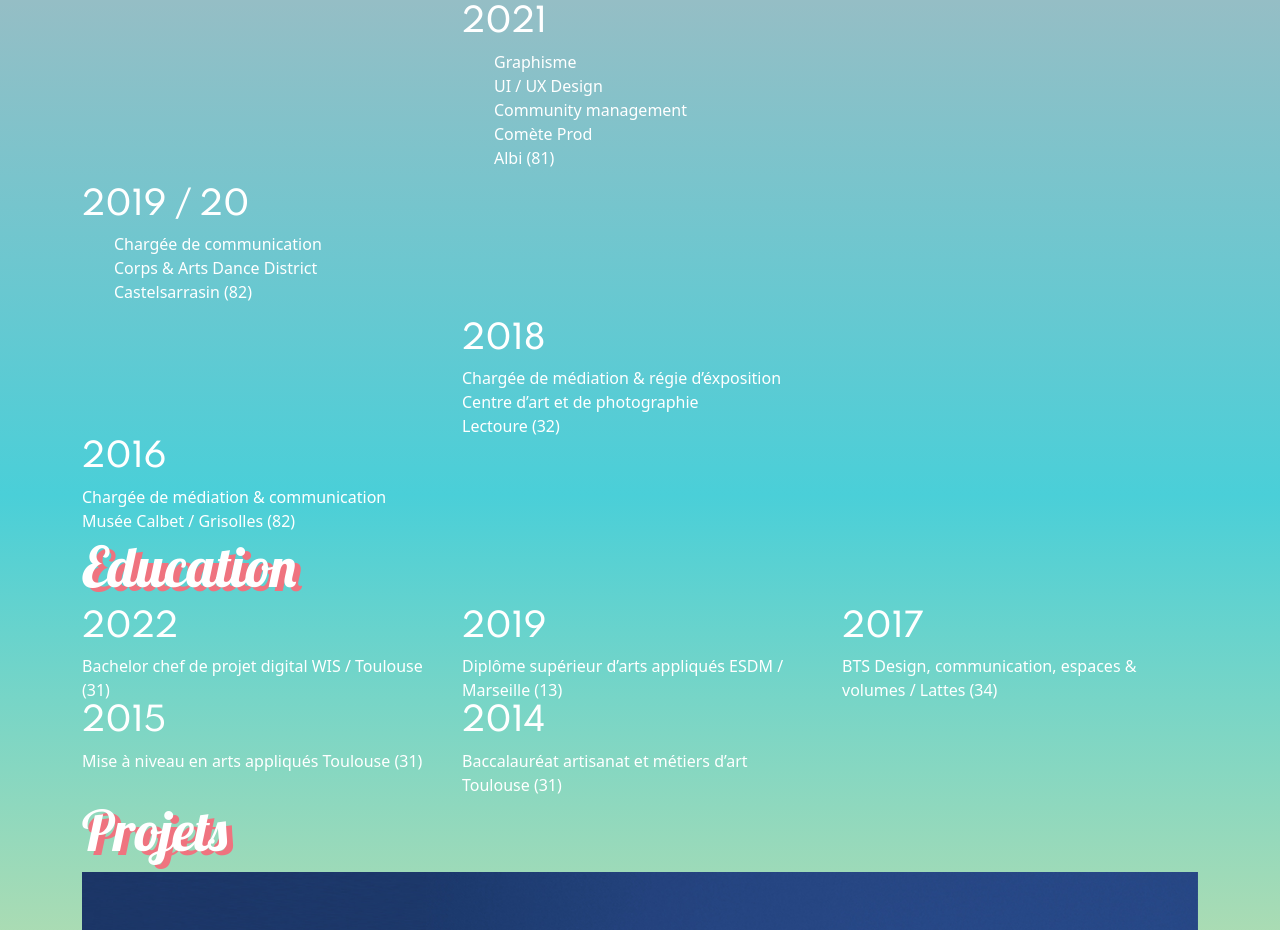
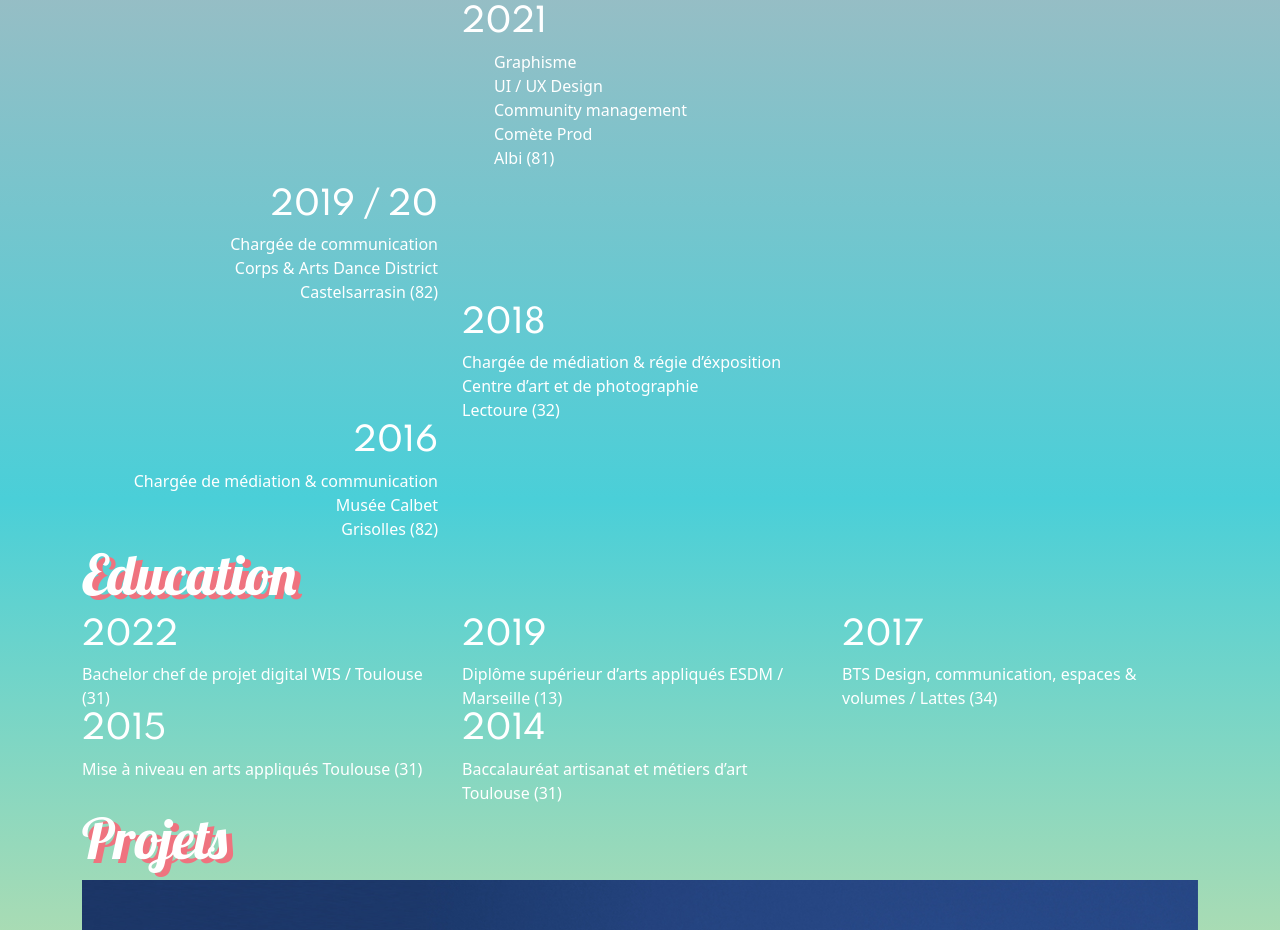
Before and after one commit to ClemenceLan/ClemenceLan.github.io, a plain HTML site: page index.html in a window 1280 px wide. Shown: the part 784-1714 px from the top of the page. Drawn offline with nearby package versions, Linux system fonts and the light colour scheme.

Commit message:
A droite

```diff
--- a/Style.css
+++ b/Style.css
@@ -12,3 +12,4 @@ font-size: 3.5em;}
 h2{font-family: 'Spartan', sans-serif;}
 ul {list-style: none;}
 p{margin-bottom: 0px;}
+.adroite {text-align: right;}
--- a/index.html
+++ b/index.html
@@ -152,13 +152,11 @@
   </div>
 
   <div class="row">
-    <div class="col-md-4">
+    <div class="col-md-4 adroite">
       <h2>2019 / 20</h2>
-      <ul>
-        <li>Chargée de communication </li>
-        <li>Corps & Arts Dance District</li>
-        <li>Castelsarrasin (82)</li>
-      </ul>
+        <p>Chargée de communication </p>
+        <p>Corps & Arts Dance District</p>
+        <p>Castelsarrasin (82)</p>
     </div>
   </div>
 
@@ -174,11 +172,11 @@
     </div>
 
     <div class="row">
-      <div class="col-md-4">
+      <div class="col-md-4 adroite">
         <h2>2016</h2>
-          <p>Chargée de médiation
-            & communication
-            Musée Calbet / Grisolles (82)</p>
+          <p>Chargée de médiation & communication</p>
+           <p>Musée Calbet</p>
+           <p>Grisolles (82)</p>
       </div>
     </div>
 
```
